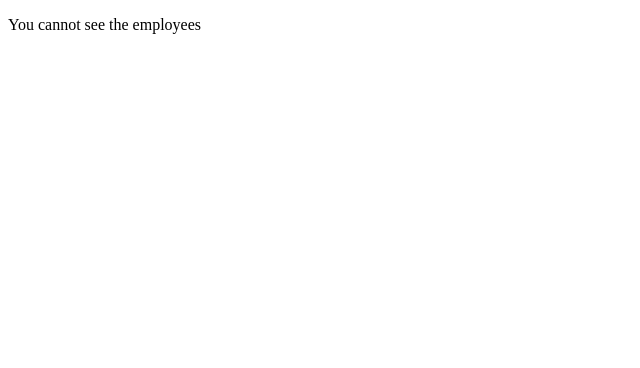
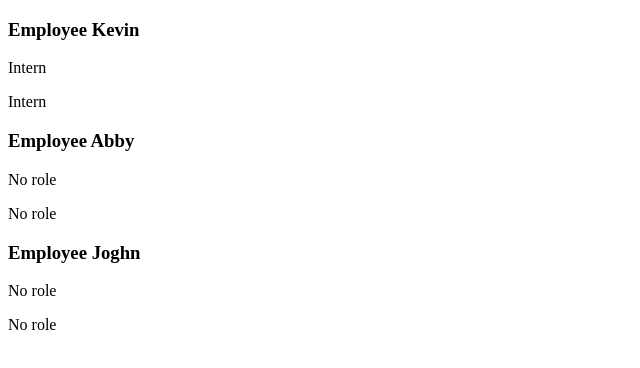
Before and after one commit to kevingallardo52/react, a React (Create React App) app in the folder frontend/: page / in a window 1280 px wide. Shown: the top 368 px of the page, without its empty margins (0-640 px from the left). Built offline with nearby package versions, Linux system fonts and the light colour scheme.

Commit message:
useState Hook

```diff
--- a/frontend/src/App.js
+++ b/frontend/src/App.js
@@ -2,17 +2,15 @@
 import Employee from './components/Employee';
 
 function App() {
-  console.log('We are about to list the employees');
-  const showEmployees = false;
+  const showEmployees = true;
   return (
     <div className="App">
-      {console.log('inside the return')}
 
       { showEmployees ? (
         <>
-          <Employee/>
-          <Employee/>
-          <Employee/>
+          <Employee name = "Kevin" role="Intern"/>
+          <Employee name = "Abby"/>
+          <Employee name = "Joghn"/>
         </> ) : (
           <p>You cannot see the employees</p>
         ) }
--- a/frontend/src/components/Employee.js
+++ b/frontend/src/components/Employee.js
@@ -1,8 +1,19 @@
 import React from 'react'
 
-function Employee() {
+function Employee(props) {
   return (
-    <h3>Here is an employee</h3>
+    <>
+        <h3>Employee {props.name}</h3>
+        <p>{props.role ? props.role : 'No role'}</p>
+
+        {
+            props.role ? (
+                <p class = "role">{props.role}</p>
+            ) : (
+                <p class="norole">No role</p>
+            )
+        }
+    </>
   )
 }
 
```
